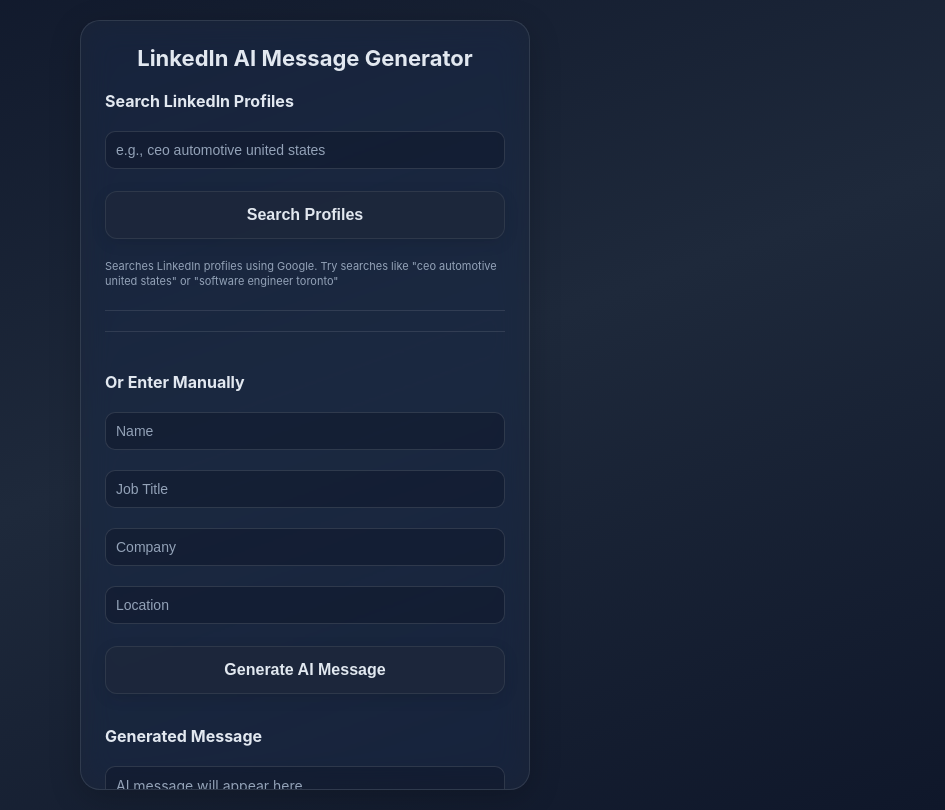
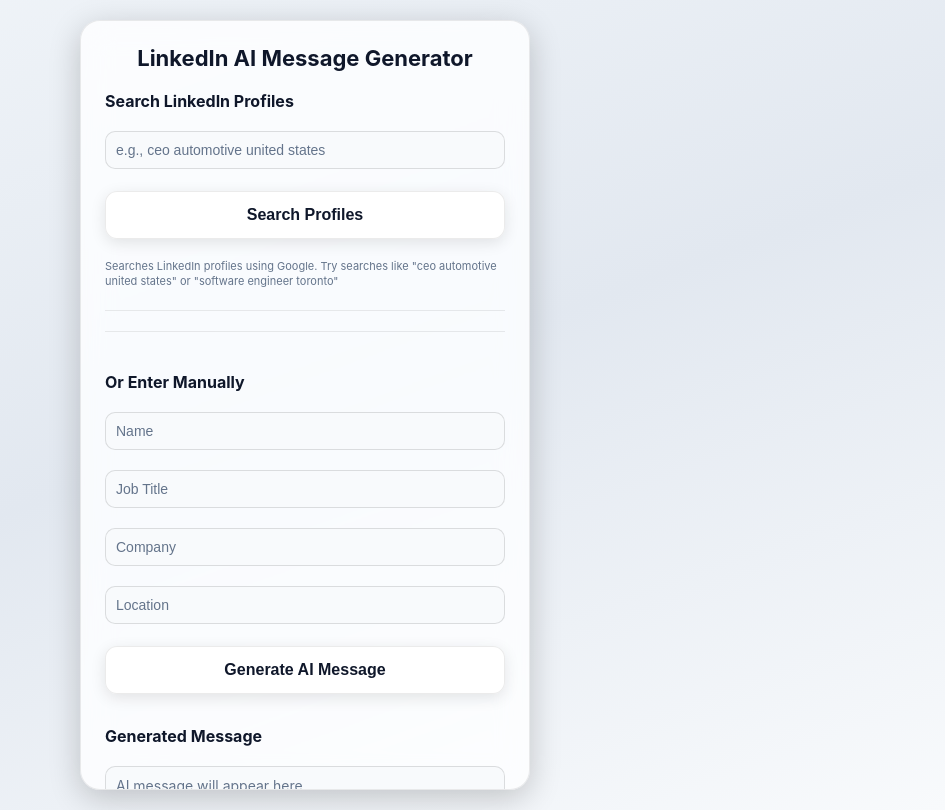
Before and after one commit to LarryWg/Decluttr, a browser extension: page Chrome_Extension/features/linkedin/linkedin.html in a window 1280 px wide. Shown: the whole page, without its empty margins (335-1280 px from the left). Drawn offline with Linux system fonts and the light colour scheme.

Commit message:
fixed light/dark mode

```diff
--- /dev/null
+++ b/Chrome_Extension/features/linkedin/linkedin-theme.js
@@ -0,0 +1,29 @@
+/**
+ * Apply theme on LinkedIn page load (external script so CSP allows it).
+ * Reads settings_theme from chrome.storage and sets data-theme on <html>.
+ */
+(function() {
+  function applyTheme(theme) {
+    document.documentElement.setAttribute('data-theme', theme);
+  }
+  function resolveTheme(stored) {
+    if (stored === 'system') {
+      return window.matchMedia && window.matchMedia('(prefers-color-scheme: dark)').matches ? 'dark' : 'light';
+    }
+    return stored === 'light' ? 'light' : 'dark';
+  }
+  if (typeof chrome !== 'undefined' && chrome.storage && chrome.storage.local) {
+    chrome.storage.local.get(['settings_theme'], function(result) {
+      var stored = result && result.settings_theme ? result.settings_theme : 'system';
+      applyTheme(resolveTheme(stored));
+    });
+    chrome.storage.onChanged.addListener(function(changes, area) {
+      if (area === 'local' && changes.settings_theme) {
+        var stored = changes.settings_theme.newValue || 'system';
+        applyTheme(resolveTheme(stored));
+      }
+    });
+  } else {
+    applyTheme('light');
+  }
+})();
--- a/Chrome_Extension/features/linkedin/linkedin.html
+++ b/Chrome_Extension/features/linkedin/linkedin.html
@@ -5,6 +5,7 @@
   <title>LinkedIn AI Assistant</title>
   <link rel="stylesheet" href="../../utils/theme.css">
   <link rel="stylesheet" href="linkedin.css">
+  <script src="linkedin-theme.js"></script>
 </head>
 <body>
   <div class="container">
@@ -52,7 +53,6 @@
     <button class="backButton" id="backBtn">Back</button>
   </div>
 
-  <script type="module">import { initTheme } from '../../utils/theme.js'; initTheme();</script>
   <script src="linkedin.js"></script>
 </body>
 </html>
--- a/Chrome_Extension/popup/App.js
+++ b/Chrome_Extension/popup/App.js
@@ -17,7 +17,7 @@ function updateThemeIcon() {
 // Start background tracking when main UI opens (user not in Focus)
 chrome.runtime.sendMessage({ type: 'FOCUS_UI_CLOSED' });
 
-// Buttons open feature pages
+// Buttons open feature pages (in popup)
 document.getElementById("emailBtn").addEventListener("click", () => {
     window.location.href = "../features/email/email.html";
 });
--- a/Chrome_Extension/utils/theme.js
+++ b/Chrome_Extension/utils/theme.js
@@ -17,13 +17,13 @@ function applyTheme(theme) {
 
 export async function initTheme() {
   const result = await chrome.storage.local.get([STORAGE_KEY_THEME]);
-  const stored = result[STORAGE_KEY_THEME] || 'dark';
+  const stored = result[STORAGE_KEY_THEME] || 'system';
   applyTheme(resolveTheme(stored));
 }
 
 export async function getTheme() {
   const result = await chrome.storage.local.get([STORAGE_KEY_THEME]);
-  return result[STORAGE_KEY_THEME] || 'dark';
+  return result[STORAGE_KEY_THEME] || 'system';
 }
 
 export async function setTheme(theme) {
@@ -43,6 +43,6 @@ export async function toggleTheme() {
 // Listen for changes from other pages (e.g. email settings)
 chrome.storage.onChanged.addListener((changes, area) => {
   if (area === 'local' && changes[STORAGE_KEY_THEME]) {
-    applyTheme(resolveTheme(changes[STORAGE_KEY_THEME].newValue || 'dark'));
+    applyTheme(resolveTheme(changes[STORAGE_KEY_THEME].newValue || 'system'));
   }
 });
```
Also changed, not shown: Chrome_Extension/features/email/email.js (+10 -0 lines).
